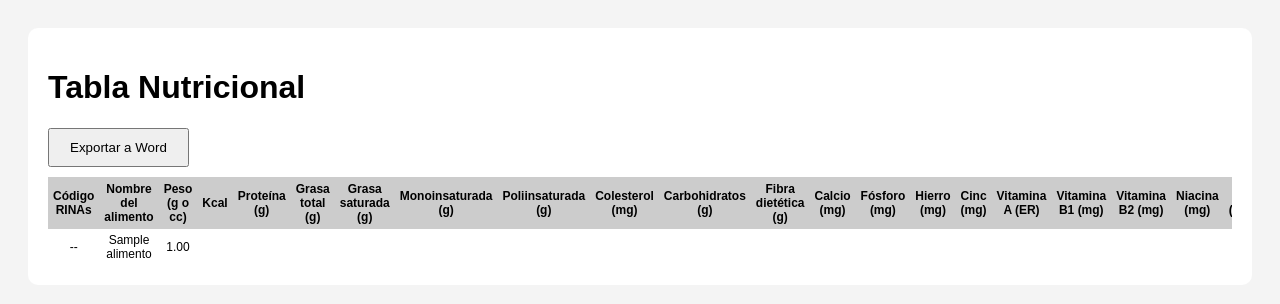
After one commit to Miusticat/NutriMath, a PHP site: page /exportar.php in a window 1280 px wide. The commit adds this page. Shown: the top 304 px of the page. Run offline with PHP 8.4, Linux system fonts and the light colour scheme; a user stored in the database is signed in; tables that the repository leaves empty hold one stand-in row (values such as "Sample post"); data that the repository does not hold is empty; some libraries are stand-ins or nearby versions.

Commit message:
Super actualización: informe completo de registros con autoevaluación de nutrientes y exportación a Word

```diff
--- a/conexion.php
+++ b/conexion.php
@@ -1,15 +1,19 @@
 <?php
+ini_set('display_errors', 1);
+error_reporting(E_ALL);
+
 function conectarBD() {
-    $host = 'localhost';
-    $usuario = 'root';
-    $contrasena = '';
-    $basedatos = 'nutrimath_db';
+    $host = 'nutrimath.fun';
+    $usuario = 'u415548879_nutrimath';
+    $contrasena = 'NutriMath_08devLady';
+    $basedatos = 'u415548879_nutrimath_db';
 
-    $conn = new mysqli($host, $usuario, $contrasena, $basedatos);
+    $conexion = new mysqli($host, $usuario, $contrasena, $basedatos);
 
-    if ($conn->connect_error) {
-        die("Error de conexión: " . $conn->connect_error);
+    if ($conexion->connect_error) {
+        die("Error de conexión: " . $conexion->connect_error);
     }
-    return $conn;
+
+    return $conexion;
 }
 ?>
--- /dev/null
+++ b/css/exportar.css
@@ -0,0 +1,38 @@
+body {
+    font-family: sans-serif;
+    background: #f4f4f4;
+    padding: 20px;
+  }
+
+  .container {
+    background: white;
+    padding: 20px;
+    border-radius: 10px;
+  }
+
+  .tabla-container {
+    overflow-x: auto;
+  }
+
+  table {
+    border-collapse: collapse;
+    width: 100%;
+    font-size: 12px;
+  }
+
+  thead th {
+    background: #ccc;
+    text-align: center;
+    padding: 5px;
+  }
+
+  tbody td {
+    text-align: center;
+    padding: 4px;
+  }
+
+  button {
+    margin-bottom: 10px;
+    padding: 10px 20px;
+    cursor: pointer;
+  }
--- /dev/null
+++ b/exportar.php
@@ -0,0 +1,67 @@
+<?php
+session_start();
+if (!isset($_SESSION['id_usuario'])) {
+  header("Location: login.php");
+  exit;
+}
+?>
+
+<!DOCTYPE html>
+<html lang="es">
+<head>
+  <meta charset="UTF-8">
+  <title>Exportar Alimentos</title>
+  <link rel="stylesheet" href="./css/exportar.css">
+  <script src="https://cdn.jsdelivr.net/npm/docx@7.1.0/build/index.umd.js"></script>
+  <script src="https://cdnjs.cloudflare.com/ajax/libs/jspdf/2.5.1/jspdf.umd.min.js"></script>
+  <script src="https://cdnjs.cloudflare.com/ajax/libs/jspdf-autotable/3.5.28/jspdf.plugin.autotable.min.js"></script>
+</head>
+<body>
+
+
+
+  <main class="container">
+    <h1>Tabla Nutricional</h1>
+    <button id="exportarWord">Exportar a Word</button>
+
+
+    <div class="tabla-container">
+      <table id="tabla-alimentos">
+        <thead>
+          <tr>
+            <th>Código RINAs</th>
+            <th>Nombre del alimento</th>
+            <th>Peso (g o cc)</th>
+            <th>Kcal</th>
+            <th>Proteína (g)</th>
+            <th>Grasa total (g)</th>
+            <th>Grasa saturada (g)</th>
+            <th>Monoinsaturada (g)</th>
+            <th>Poliinsaturada (g)</th>
+            <th>Colesterol (mg)</th>
+            <th>Carbohidratos (g)</th>
+            <th>Fibra dietética (g)</th>
+            <th>Calcio (mg)</th>
+            <th>Fósforo (mg)</th>
+            <th>Hierro (mg)</th>
+            <th>Cinc (mg)</th>
+            <th>Vitamina A (ER)</th>
+            <th>Vitamina B1 (mg)</th>
+            <th>Vitamina B2 (mg)</th>
+            <th>Niacina (mg)</th>
+            <th>B6 (mg)</th>
+            <th>Ácido fólico (µg)</th>
+            <th>Vitamina B12 (ug)</th>
+            <th>Vitamina C (mg)</th>
+          </tr>
+        </thead>
+        <tbody id="cuerpo-tabla">
+          <!-- Se llenará con JS -->
+        </tbody>
+      </table>
+    </div>
+  </main>
+
+  <script src="./js/exportar.js"></script>
+</body>
+</html>
--- /dev/null
+++ b/js/exportar.js
@@ -0,0 +1,137 @@
+
+function formatearValor(nutriente, valor) {
+    const enteros = ["Kilocalorías", "Calcio (mg)", "Sodio (mg)", "Potasio (mg)", "Magnesio (mg)", "Vitamina A (ER)", "Ácido Fólico (ug)", "Vitamina C (mg)"];
+    const unDecimal = ["Proteína (g)", "Grasa Total (g)", "Carbohidratos (g)", "Fibra Dietética (g)", "Hierro (mg)"];
+    const dosDecimales = [
+      "Grasa Saturada (g)", "Grasa Monoinsaturada (g)", "Grasa Poliinsaturada (g)", "Zinc (mg)",
+      "Vitamina B1 (mg)", "Vitamina B2 (mg)", "Vitamina B3 (mg)", "Vitamina B6 (mg)", "Niacina (mg)", "Vitamina B12 (ug)"
+    ];
+
+    const num = parseFloat(valor);
+    if (isNaN(num)) return valor || ""; // deja el texto original si no es número
+
+    if (enteros.includes(nutriente)) return Math.round(num);
+    if (unDecimal.includes(nutriente)) return num.toFixed(1);
+    if (dosDecimales.includes(nutriente)) return num.toFixed(2);
+
+    return valor; // fallback
+  }
+
+
+
+document.addEventListener("DOMContentLoaded", async () => {
+    const cuerpo = document.getElementById("cuerpo-tabla");
+
+    try {
+      const res = await fetch("obtener_alimentos.php");
+      const alimentos = await res.json();
+
+      alimentos.forEach((a) => {
+        const n = a.nutrientes || {};
+
+        const fila = document.createElement("tr");
+
+        fila.innerHTML = `
+          <td>--</td>
+          <td>${a.nombre || ""}</td>
+          <td>${a.peso_analizado || "Sin dato"}</td>
+         <td>${formatearValor("Kilocalorías", n["Kilocalorías"])}</td>
+<td>${formatearValor("Proteína (g)", n["Proteína (g)"])}</td>
+<td>${formatearValor("Grasa Total (g)", n["Grasa Total (g)"])}</td>
+<td>${formatearValor("Grasa Saturada (g)", n["Grasa Saturada (g)"])}</td>
+<td>${formatearValor("Grasa Monoinsaturada (g)", n["Grasa Monoinsaturada (g)"])}</td>
+<td>${formatearValor("Grasa Poliinsaturada (g)", n["Grasa Poliinsaturada (g)"])}</td>
+<td>${formatearValor("Colesterol (mg)", n["Colesterol (mg)"])}</td>
+<td>${formatearValor("Carbohidratos (g)", n["Carbohidratos (g)"])}</td>
+<td>${formatearValor("Fibra Dietética (g)", n["Fibra Dietética (g)"])}</td>
+<td>${formatearValor("Calcio (mg)", n["Calcio (mg)"])}</td>
+<td>${formatearValor("Fósforo (mg)", n["Fósforo (mg)"])}</td>
+<td>${formatearValor("Hierro (mg)", n["Hierro (mg)"])}</td>
+<td>${formatearValor("Zinc (mg)", n["Zinc (mg)"])}</td>
+<td>${formatearValor("Vitamina A (ER)", n["Vitamina A (ER)"])}</td>
+<td>${formatearValor("Vitamina B1 (mg)", n["Vitamina B1 (mg)"])}</td>
+<td>${formatearValor("Vitamina B2 (mg)", n["Vitamina B2 (mg)"])}</td>
+<td>${formatearValor("Vitamina B3 (mg)", n["Vitamina B3 (mg)"])}</td>
+<td>${formatearValor("Vitamina B6 (mg)", n["Vitamina B6 (mg)"])}</td>
+<td>${formatearValor("Ácido Fólico (ug)", n["Ácido Fólico (ug)"])}</td>
+<td>${formatearValor("Vitamina B12 (ug)", n["Vitamina B12 (ug)"])}</td>
+<td>${formatearValor("Vitamina C (mg)", n["Vitamina C (mg)"])}</td>
+
+        `;
+
+        cuerpo.appendChild(fila);
+      });
+    } catch (error) {
+      console.error("Error al cargar alimentos:", error);
+      alert("Error al obtener los datos.");
+    }
+  });
+
+
+/* Inicio de la export a WORD */
+
+
+document.getElementById("exportarWord").addEventListener("click", function () {
+    const tabla = document.getElementById("tabla-alimentos");
+    if (!tabla) {
+      alert("Tabla no encontrada.");
+      return;
+    }
+
+    const estilo = `
+    <style>
+      body {
+        font-family: Arial, sans-serif;
+        margin: 1in;
+      }
+      h1 {
+        text-align: center;
+        font-size: 22px;
+        margin-bottom: 20px;
+      }
+      table {
+        border-collapse: collapse;
+        width: 100%;
+        table-layout: auto; /* ← Habilita edición fluida */
+      }
+      th, td {
+        border: 1px solid #000;
+        padding: 6px;
+        font-size: 11px;
+        text-align: center;
+        vertical-align: middle;
+        white-space: normal;
+        word-break: break-word;
+      }
+      th {
+        background-color: #e0e0e0;
+      }
+    </style>
+  `;
+
+
+
+
+    const contenido = `
+      <html>
+        <head>
+          <meta charset="utf-8">
+          ${estilo}
+        </head>
+        <body>
+          <h1>Tabla Nutricional</h1>
+          ${tabla.outerHTML}
+        </body>
+      </html>
+    `;
+
+    const blob = new Blob(["\ufeff", contenido], {
+      type: "application/msword"
+    });
+
+    const url = URL.createObjectURL(blob);
+    const a = document.createElement("a");
+    a.href = url;
+    a.download = "tabla_nutricional.doc";
+    a.click();
+  });
--- a/obtener_alimentos.php
+++ b/obtener_alimentos.php
@@ -7,7 +7,7 @@ if (!isset($_SESSION['id_usuario'])) {
 }
 
 require_once "conexion.php";
-$conn = conectarBD();
+$conn = conectarBD(); // o usa tu $conn si no tienes función
 
 $id_usuario = $_SESSION['id_usuario'];
 
@@ -16,7 +16,7 @@ $query = "SELECT a.id_alimento, a.nombre_alimento, a.peso_base, a.peso_analizado
           FROM alimentos a
           LEFT JOIN nutrientes n ON a.id_alimento = n.id_alimento
           WHERE a.id_usuario = ?
-          ORDER BY a.fecha_registro DESC";
+          ORDER BY a.fecha_registro ASC";
 
 $stmt = $conn->prepare($query);
 $stmt->bind_param("i", $id_usuario);
```
Also changed, not shown: index.php (+40 -0 lines), README.md (deleted).
